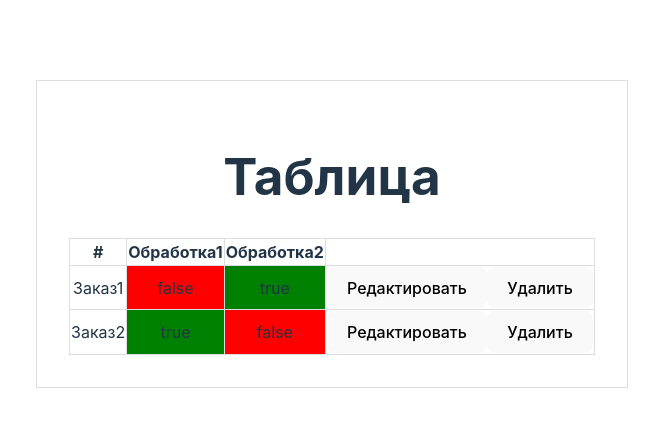
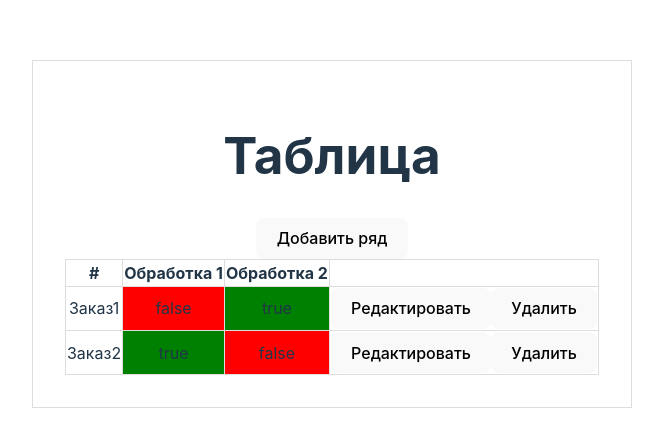
Before and after one commit to Venzelland/testovoe_for_lida_selfmade, a React (Vite) app: page / in a window 1280 px wide. Shown: the part 166-612 px from the top of the page, without its empty margins (308-971 px from the left). Built offline with nearby package versions, Linux system fonts and the light colour scheme.

Commit message:
add deleteRow function

```diff
--- a/src/App.tsx
+++ b/src/App.tsx
@@ -14,6 +14,7 @@ const initialRows: TableRowType[] = [
 function App() {
     const [rows, setRows] = useState<TableRowType[]>(initialRows)
     const [isEditing, setIsEditing] = useState<{ [key: number]: boolean }>({})
+    const [columns, setColumns] = useState<number[]>([1, 2]);
 
     const toggleEditing = (rowIndex: number) => {
         setIsEditing((prev) => ({...prev, [rowIndex]: !prev[rowIndex]}))
@@ -32,17 +33,34 @@ function App() {
         setRows(newRows)
     }
 
+    const addRow = () => {
+        const newRows: TableRowType = {
+            id: rows.length,
+            cells: columns.map(() => Math.random() < 0, 5)
+        }
+        setRows((prevRows) => [...prevRows, newRows])
+    };
+
+    const deleteRow = (rowIndex: number) => {
+        setRows((prevRows) => prevRows.filter((row) => row.id !== rowIndex))
+        setIsEditing((prev) => {
+                const newEditing = {...prev}
+                delete newEditing[rowIndex]
+                return newEditing
+            }
+        )
+    };
     return (
         <div>
             <h1>Таблица</h1>
+            <button onClick={addRow}>Добавить ряд</button>
             <table>
-                <colgroup>
-                </colgroup>
                 <thead>
                 <tr>
                     <th>#</th>
-                    <th>Обработка1</th>
-                    <th>Обработка2</th>
+                    {columns.map((col) => (
+                        <th key={col}>Обработка {col}</th>
+                    ))}
                 </tr>
                 </thead>
                 <tbody>
@@ -54,9 +72,9 @@ function App() {
                                 key={index}
                                 onClick={() => handleCellValue(row.id, index)}
                                 style={{
-                                    backgroundColor:  cell ? 'green' : 'red',
+                                    backgroundColor: cell ? 'green' : 'red',
                                     cursor: isEditing[row.id] ? 'pointer' : 'default',
-                                    }}
+                                }}
                             >
                                 {cell.toString()}
                             </td>
@@ -65,7 +83,7 @@ function App() {
                             <button onClick={() => toggleEditing(row.id)}>
                                 {isEditing[row.id] ? 'Сохранить' : 'Редактировать'}
                             </button>
-                            <button>Удалить</button>
+                            <button onClick={() => deleteRow(row.id)}>Удалить</button>
                         </td>
                     </tr>
                 ))}
```
